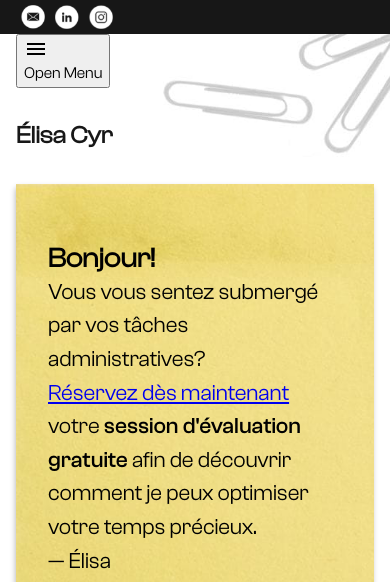
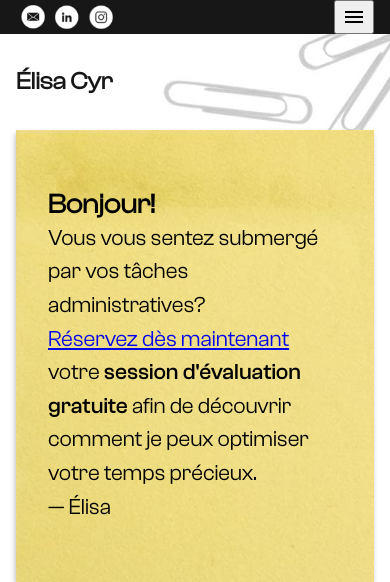
Before and after one commit to juliend2/elisacyr_com, a PHP site: page / in a window 390 px wide. Shown: the top 582 px of the page. Run offline with PHP 8.4, Linux system fonts and the light colour scheme.

Commit message:
styler le menu mobile

```diff
--- a/css/style.css
+++ b/css/style.css
@@ -31,6 +31,9 @@ strong, b {
 }
 
 /* utilities */
+.left, .right {
+  width: 50%;
+}
 .padding-y {
   padding-top: 7vh;
   padding-bottom: 7vh;
@@ -149,6 +152,12 @@ strong, b {
 .socials {
   background: var(--black);
 }
+@media (max-width: 760px) {
+  .socials .inner {
+    display: flex;
+    justify-content: space-between;
+  }
+}
 .socials ul {
   display: flex;
   list-style: none;
@@ -217,9 +226,21 @@ strong, b {
   background: var(--black);
   transform: scaleY(1);
 }
-
-.left, .right {
-  width: 50%;
+.mobile-menu-open {
+  display: none;
+}
+@media (max-width: 760px) {
+  .mobile-menu-open {
+    display: block;
+  }
+  .mobile-menu {
+    width: 100%;
+    height: 100%;
+  }
+}
+.dialog-header {
+  display: flex;
+  justify-content: flex-end;
 }
 
 /* blogue */
--- a/index.html
+++ b/index.html
@@ -13,41 +13,41 @@
 		<header class="header">
       <div class="section socials">
         <div class="inner">
-          <div class="">
           <ul class="social-icons">
             <li><a title="Envoyez-moi un courriel" href=""><img alt="Email" src="/images/icons-socials-mailme.png"></a></li>
             <li><a title="Linkedin" href=""><img alt="Linkedin" src="/images/icons-socials-linkedin.png"></a></li>
             <li><a title="Instagram" href=""><img alt="Instagram" src="/images/icons-socials-instagram.png"></a></li>
+            <li class="hamburger-holder">
+            </li>
           </ul>
-          </div>
+          <button class="mobile-menu-open" type="button" command="show-modal" commandfor="mobile-menu" aria-expanded="false" aria-controls="mobile-menu">
+            <svg aria-hidden="true" viewBox="0 0 24 24" width="24" height="24">
+              <path d="M3 18h18v-2H3v2zm0-5h18v-2H3v2zm0-7v2h18V6H3z"/>
+            </svg>
+          </button>
+
         </div>
       </div>
       <div class="section menu">
         <div class="inner">
 
-<button type="button" popovertarget="mobile-menu" aria-expanded="false" aria-controls="mobile-menu" id="menu-open">
-    <svg aria-hidden="true" viewBox="0 0 24 24" width="24" height="24">
-      <path d="M3 18h18v-2H3v2zm0-5h18v-2H3v2zm0-7v2h18V6H3z"/>
-    </svg>
-    <span class="sr-only">Open Menu</span>
-  </button>
-
-  <dialog id="mobile-menu" popover>
+          <dialog id="mobile-menu" class="mobile-menu" >
             <div class="dialog-header">
-      <button type="button" id="menu-close" popovertarget="mobile-menu" popovertargetaction="hide">
+              <button type="button" id="menu-close" commandfor="mobile-menu"
+                            command="close">
                 <svg aria-hidden="true" viewBox="0 0 24 24" width="24" height="24">
                   <path d="M19 6.41L17.59 5 12 10.59 6.41 5 5 6.41 10.59 12 5 17.59 6.41 19 12 13.41 17.59 19 19 17.59 13.41 12z"/>
                 </svg>
-        <span class="sr-only">Close Menu</span>
               </button>
             </div>
 
             <nav aria-label="Mobile Navigation">
-      <ul>
-        <li><a href="/features">Features</a></li>
-        <li><a href="/pricing">Pricing</a></li>
-        <li><a href="/about">About</a></li>
-        <li><a href="/contact">Contact</a></li>
+              <ul class="">
+                <!-- DON'T FORGET TO ALSO UPDATE THE DESKTOP MENU ITEMS -->
+                <li class="active"><a href="">Accueil</a></li>
+                <li><a href="">Services</a></li>
+                <li><a href="">Blogue</a></li>
+                <li><a href="">Contact</a></li>
               </ul>
             </nav>
           </dialog>
@@ -56,6 +56,7 @@
           <nav class="nav">
             <h1 class="logo"><a href="/">Élisa Cyr</a></h1>
             <ul class="main-nav">
+              <!-- DON'T FORGET TO ALSO UPDATE THE MOBILE MENU ITEMS -->
               <li class="active"><a class="hvr-sweep-to-bottom" href="">Accueil</a></li>
               <li><a class="hvr-sweep-to-bottom" href="">Services</a></li>
               <li><a class="hvr-sweep-to-bottom" href="">Blogue</a></li>
```
Lines whose indentation alone changed are shown as unchanged.
